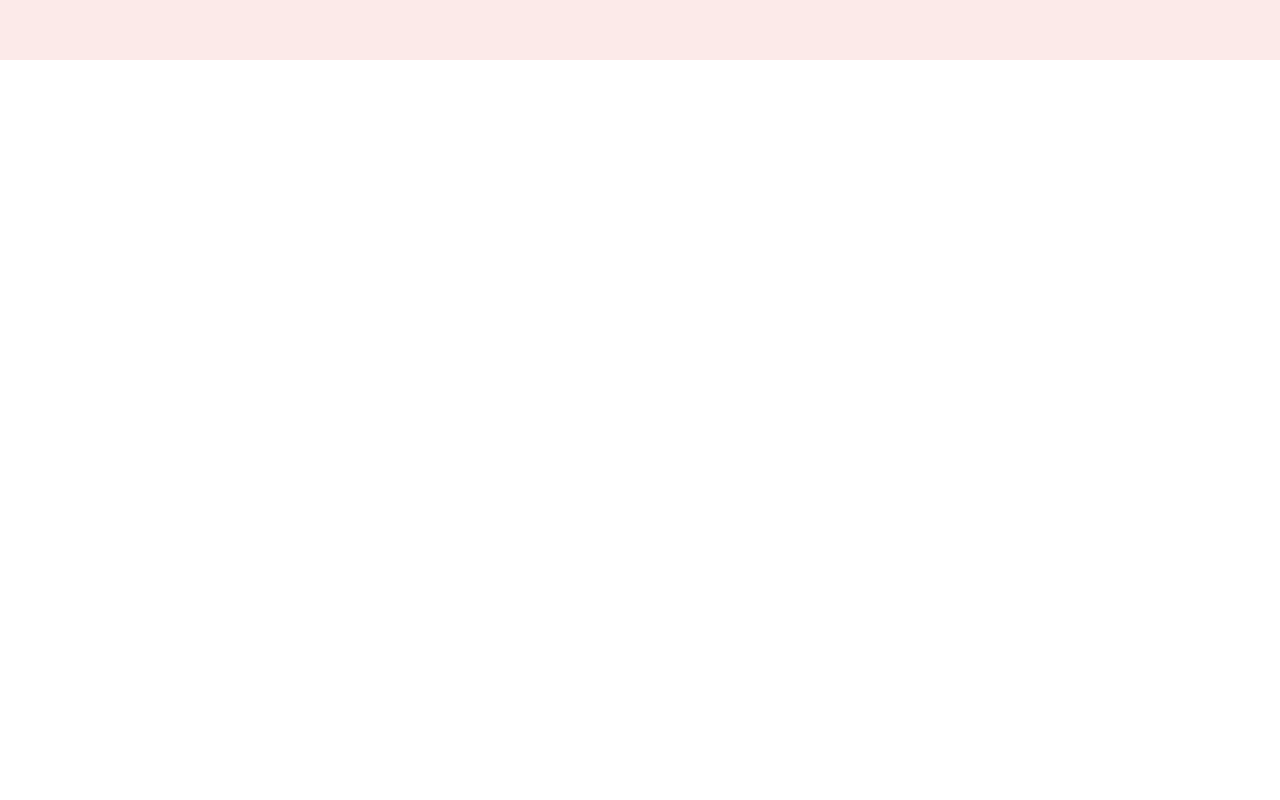
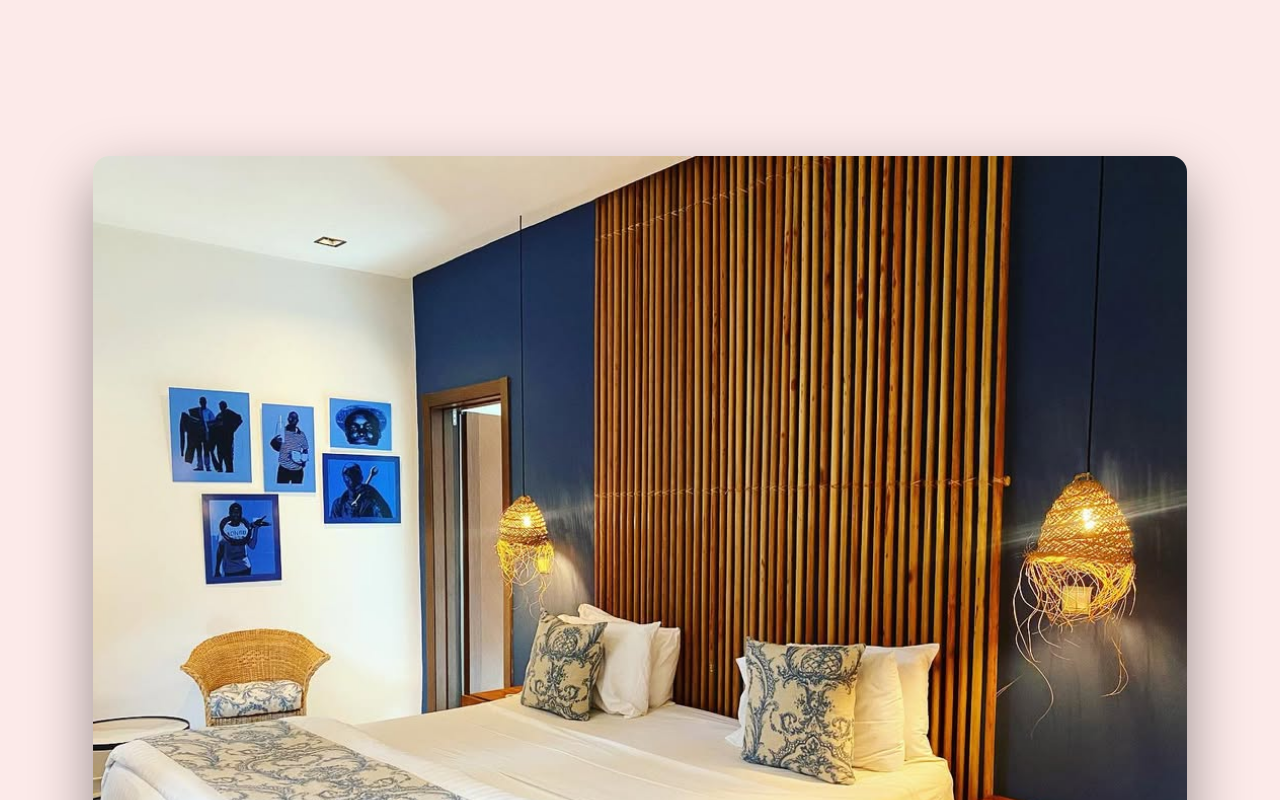
Before and after one commit to Nicanor1999/MaisonROUGE, a Vue app in the folder frontend/: page / in a window 1280 px wide. Shown: the part 2340-3140 px from the top of the page. Before the commit the page ends 2400 px from the top, so only its background shows below. Built offline with nearby package versions, Linux system fonts and the light colour scheme; a web font is replaced by a local one.

Commit message:
feat(assets): auto-save 2026-06-16 23:00

```diff
--- a/frontend/src/App.vue
+++ b/frontend/src/App.vue
@@ -35,29 +35,111 @@ export default {
     return {
       ui: useUiStore(),
       loaderAnimation,
-      lastScrollPosition: 0,
+      unwatchRoute: null,
     };
   },
-  methods: {
-    handleScroll() {
-      const currentScrollPosition = window.scrollY;
-      this.ui.isLeavingHero =
-        currentScrollPosition > this.lastScrollPosition;
-      this.lastScrollPosition = currentScrollPosition;
-      console.log(this.ui.isLeavingHero);
-    },
-  },
   mounted() {
+    // Show loader on initial page load
     this.ui.showLoader();
+    this.$nextTick(() => {
+      this.waitForPageReady();
+    });
 
+    // For every route navigation, show loader then wait for content
     if (this.$router) {
-      this.$router.afterEach(() => {
+      this.unwatchRoute = this.$router.afterEach(() => {
+        this.ui.showLoader();
         this.$nextTick(() => {
-          this.ui.hideLoader();
+          this.waitForPageReady();
         });
       });
     }
-  window.addEventListener("scroll", this.handleScroll);
+  },
+  beforeUnmount() {
+    if (this.unwatchRoute) {
+      this.unwatchRoute();
+    }
+  },
+  methods: {
+    /**
+     * Automatically detects when the current page is ready by:
+     * 1. Waiting for all <img> elements to finish loading
+     * 2. Waiting for all <video> elements to reach readyState >= 3
+     * 3. Giving GSAP a brief moment to settle after everything loads
+     */
+    waitForPageReady() {
+      // Collect all media elements inside the current view
+      const images = Array.from(document.querySelectorAll("img"));
+      const videos = Array.from(document.querySelectorAll("video"));
+      let pending = 0;
+
+      // Count elements that actually need to load
+      const imagesToLoad = [];
+      const videosToLoad = [];
+
+      images.forEach((img) => {
+        // Images that are not already complete AND have a src
+        if (!img.complete && img.src && img.src !== window.location.href) {
+          imagesToLoad.push(img);
+        }
+      });
+
+      videos.forEach((vid) => {
+        // Videos that haven't reached HAVE_FUTURE_DATA (readyState >= 3)
+        if (vid.readyState < 3) {
+          videosToLoad.push(vid);
+        }
+      });
+
+      pending = imagesToLoad.length + videosToLoad.length;
+
+      // If nothing needs to load, hide loader after a brief settling period
+      if (pending === 0) {
+        setTimeout(() => {
+          this.ui.hideLoader();
+        }, 300);
+        return;
+      }
+
+      let resolved = 0;
+      let hasHidden = false;
+
+      const checkDone = () => {
+        if (hasHidden) return;
+        resolved++;
+        if (resolved >= pending) {
+          hasHidden = true;
+          // Small buffer to let GSAP / CSS transitions settle
+          setTimeout(() => {
+            this.ui.hideLoader();
+          }, 200);
+        }
+      };
+
+      // Watch every image that needs to load
+      imagesToLoad.forEach((img) => {
+        const onLoad = () => checkDone();
+        const onError = () => checkDone(); // Don't block on error
+        img.addEventListener("load", onLoad, { once: true });
+        img.addEventListener("error", onError, { once: true });
+      });
+
+      // Watch every video that needs to load
+      videosToLoad.forEach((vid) => {
+        const onLoaded = () => checkDone();
+        const onError = () => checkDone();
+        vid.addEventListener("loadeddata", onLoaded, { once: true });
+        vid.addEventListener("error", onError, { once: true });
+      });
+
+      // Safety timeout: force hide after 8 seconds no matter what
+      setTimeout(() => {
+        if (!hasHidden) {
+          hasHidden = true;
+          this.ui.hideLoader();
+        }
+      }, 8000);
+    },
   },
 };
 </script>
--- a/frontend/src/router/index.js
+++ b/frontend/src/router/index.js
@@ -62,10 +62,7 @@ router.beforeEach((to, from) => {
 })
 
 router.afterEach(() => {
-  const ui = useUiStore()
-  requestAnimationFrame(() => {
-    ui.hideLoader()
-  })
+  // Loader is managed by App.vue which waits for content to actually load
 })
 
 export default router;
--- a/frontend/src/views/Homee.vue
+++ b/frontend/src/views/Homee.vue
@@ -107,6 +107,11 @@
         </div>
       </div>
     </div>
+    <div class="secondSection">
+      <div class="card">
+        <img src="@/assets/pictures/photo10.jpg" alt="">
+      </div>
+    </div>
   </div>
 </template>
 
@@ -132,11 +137,12 @@ export default {
     this.initializeAnimation();
   },
   beforeUnmount() {
+    ScrollTrigger.clearScrollMemory();
+    gsap.killTweensOf(".africa");
     if (this.ctx) {
-      this.ctx.revert();
+      this.ctx.kill();
       this.ctx = null;
     }
-    ScrollTrigger.killAll();
   },
   methods: {
     initializeAnimation() {
@@ -313,6 +319,7 @@ export default {
   width: 100%;
   position: relative;
   top: 20vh;
+  margin-bottom: 70vh;
   // background-color: darkcyan;
   display: flex;
   justify-content: space-between;
@@ -443,7 +450,7 @@ export default {
   height: 100%;
   width: 62%;
   // background-color: cyan;
-    display: flex;
+  display: flex;
   align-items: flex-end;
 }
 
@@ -464,6 +471,35 @@ export default {
   color: #7a2e2e;
 }
 
+.secondSection {
+  min-height: 100vh;
+  width: 100%;
+  display: flex;
+  align-items: center;
+  justify-content: center;
+  padding: 2rem;
+}
+
+.secondSection .card {
+  width: 90%;
+  max-width: 1200px;
+  aspect-ratio: 1080 / 885; /* Matches photo10.jpg's exact proportions */
+  position: relative;
+  overflow: hidden;
+  border-radius: 16px;
+  box-shadow: 0 25px 60px rgba(0, 0, 0, 0.4);
+}
+
+.secondSection .card img {
+  position: absolute;
+  top: 0;
+  left: 0;
+  width: 100%;
+  height: 100%;
+  object-fit: cover; /* Fills perfectly, no distortion */
+  display: block;
+}
+
 .font {
   font-size: 5rem;
   color: var(--primary);
@@ -471,7 +507,7 @@ export default {
   // font-weight: ;
 }
 
-.specialButton{
+.specialButton {
   // padding-left: 2rem;
   position: absolute;
   bottom: 0.8rem;
@@ -551,5 +587,4 @@ export default {
     rotate: 360deg;
   }
 }
-
 </style>
```
Also changed, not shown: frontend/src/assets/pictures/photo10.jpg (added), frontend/src/assets/pictures/photo11.jpg (added).
